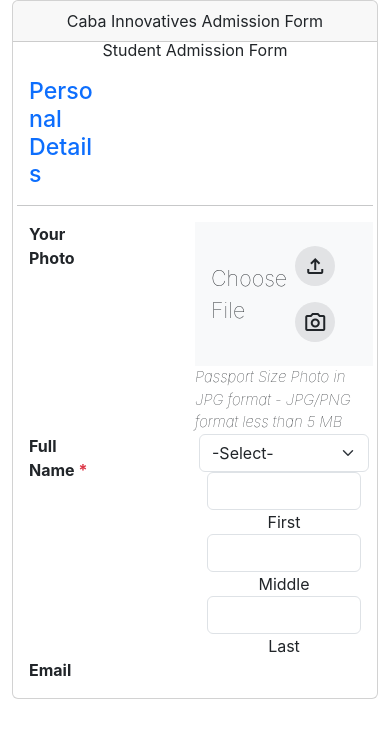
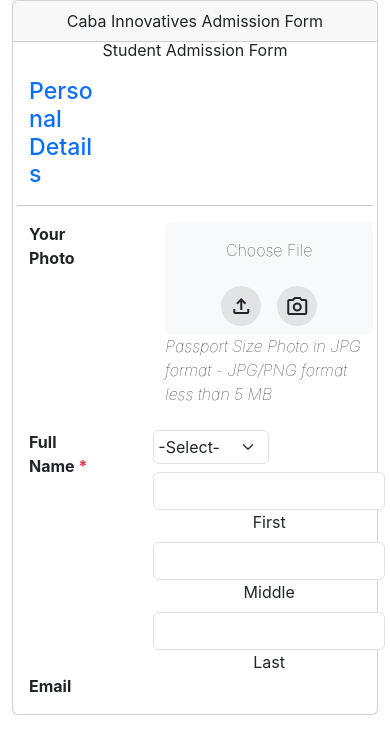
Before and after one commit to shivanshaggarwal/caba, a React (Create React App) app: page / in a window 390 px wide. Shown: the top 754 px of the page. Built offline with nearby package versions, Linux system fonts and the light colour scheme.

Commit message:
responsive_1

```diff
--- a/package.json
+++ b/package.json
@@ -8,6 +8,7 @@
     "@testing-library/user-event": "^13.5.0",
     "react": "^18.2.0",
     "react-dom": "^18.2.0",
+    "react-hook-form": "^7.47.0",
     "react-scripts": "5.0.1",
     "web-vitals": "^2.1.4"
   },
--- a/src/components/ImageInputs.js
+++ b/src/components/ImageInputs.js
@@ -39,8 +39,8 @@
             .getUserMedia({ video: true }) // Request access to the camera
             .then((stream) => {
               // Display the camera stream in a video element
+              cameraStream.srcObject = stream;
               cameraStream.style.display = 'block';
-              cameraStream.srcObject = stream;
             })
             .catch((error) => {
               console.error('Error accessing the camera:', error);
@@ -51,17 +51,25 @@
       }
 
     return (
-        <div className="offset-3 col-6 photocontainer p-0" onMouseEnter={(e)=>e.target.style.outline="none"}>
-            <div className="col-12 bg-light" >
+        <div className="offset-2 col-7 photocontainer p-0" onMouseEnter={(e)=>e.target.style.outline="none"}>
+            <div className="col-12 bg-light rounded-2" >
+                <div className='row '>
                     <div
-                    className="text-start p-3 d-flex justify-content-between fs-4 align-items-center fw-lighter"
+                        className="col-12 col-sm-6 p-3 fs-6 fw-lighter"
                         htmlFor="fileName"
                         onClick={() => document.getElementById('fileName').click()}
                         onMouseEnter={(e)=>e.target.style.outline="1px dashed grey"}
                         onMouseLeave={(e)=>e.target.style.outline="none"}>
                             Choose File
-                    <div >
+                        <input
+                            type="file" name="" id="fileName"
+                            className='d-none' onChange={handleFileChange}
+                            accept=".jpg, .jpeg, .png"
+                        />
+                    </div>
+                    <div className='col-12 col-sm-6'>
                         <span
+                            onClick={() => document.getElementById('fileName').click()}
                             className="material-symbols-outlined m-2 bg-secondary-subtle p-2 rounded-circle outline-none"
                             onMouseEnter={(e)=>e.target.style.cursor="pointer"}
                         >
@@ -74,12 +82,8 @@
                         >
                             photo_camera
                         </span>
+
                     </div>
-                    <input
-                        type="file" name="" id="fileName"
-                        style={{ display: 'none' }} onChange={handleFileChange}
-                        accept=".jpg, .jpeg, .png"
-                    />
                 </div>
                 {selectedFile && (
                     <div className="preview-container text-start p-0 m-0 fw-lighter">
@@ -88,7 +92,7 @@
                     </div>
                 )}
             </div>
-            <p className='my-0 text-start fw-lighter ' style={{fontSize: "15px"}}><i>Passport Size Photo in JPG format - JPG/PNG format less than 5 MB</i></p>
+            <p className='my-0 text-start fw-lighter fs-6'><i>Passport Size Photo in JPG format - JPG/PNG format less than 5 MB</i></p>
         </div>
     );
 };
--- a/src/pages/AdmissionForm.js
+++ b/src/pages/AdmissionForm.js
@@ -12,34 +12,36 @@
                         <div className="card-title text-start col-3 text-primary "><h3>Personal Details</h3></div><hr />
                     </div>
 
-                    <div className="row photo">
+                    <div className="row photo mb-4">
                         <label htmlFor="photo" className="text-start col-3"><b>Your Photo</b></label>
                         <ImageInputs />
 
                     </div>
                     <div className="row fullname">
-                        <label htmlFor="fullName" className="text-start col-3"><b>Full Name <span className='text-danger'>*</span></b></label>
-                        <div className="offset-3 col-6">
-                            <div className="row gx-3">
-                                <div class="col-sm-2 p-0 ">
-                                    <select id="inputState" className="form-select " aria-label=''>
-                                        <option selected>-Select-</option>
+                        <label htmlFor="fullName" className="text-start col-3">
+                            <b>Full Name <span className='text-danger'>*</span></b>
+                            </label>
+                        <div className="offset-2 col-7 p-0">
+                            <div className="row gy-2">
+                                <div className="col-6 col-md-2 p-0 ">
+                                    <select id="inputState" className="form-select p-1" aria-label=''>
+                                        <option selected className='fs-6 fw-lighter'>-Select-</option>
                                         <option>Mr.</option>
                                         <option>Ms.</option>
                                         <option>Mrs.</option>
                                     </select>
                                 </div>
-                                <div class="col-sm-3 ">
-                                    <input type="text" class="form-control" id="specificSizeInputName" />
-                                    <label for="specificSizeInputName">First</label>
+                                <div className="col-12 col-md-3 p-0">
+                                    <input type="text" className="form-control" id="specificSizeInputName" />
+                                    <label htmlFor="specificSizeInputName">First</label>
                                 </div>
-                                <div class="col-sm-3 ">
-                                    <input type="text" class="form-control" id="specificSizeInputName" />
-                                    <label for="specificSizeInputName">Middle</label>
+                                <div className="col-12 col-md-3 p-0">
+                                    <input type="text" className="form-control" id="specificSizeInputName" />
+                                    <label htmlFor="specificSizeInputName">Middle</label>
                                 </div>
-                                <div class="col-sm-4">
-                                    <input type="text" class="form-control" id="specificSizeInputName" />
-                                    <label for="specificSizeInputName">Last</label>
+                                <div className="col-12 col-md-4 p-0">
+                                    <input type="text" className="form-control" id="specificSizeInputName" />
+                                    <label htmlFor="specificSizeInputName">Last</label>
                                 </div>
                             </div>
                         </div>
```
Also changed, not shown: 1 other file (tests, documents, lock files or other folders). Lines whose indentation alone changed are shown as unchanged.
